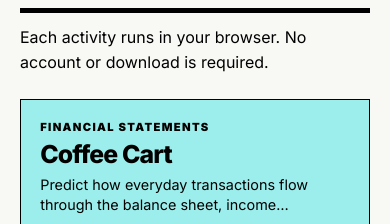
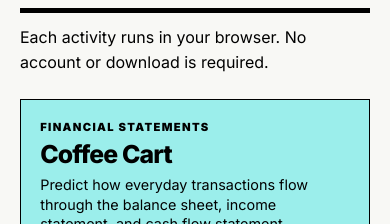
Before and after one commit to sternlsl/bib-interactives, a plain HTML site: page index.html in a window 390 px wide. Shown: the part 620-844 px from the top of the page. Drawn offline with nearby package versions, Linux system fonts and the light colour scheme.

Commit message:
Show full activity descriptions on mobile

```diff
--- a/index.html
+++ b/index.html
@@ -541,13 +541,9 @@
       }
 
       .module-description {
-        display: -webkit-box;
-        overflow: hidden;
         margin: 0.45rem 0 0.6rem;
         font-size: 0.9rem;
         line-height: 1.35;
-        -webkit-box-orient: vertical;
-        -webkit-line-clamp: 2;
       }
 
       .activity-context {
```
Also changed, not shown: 1 other file.
